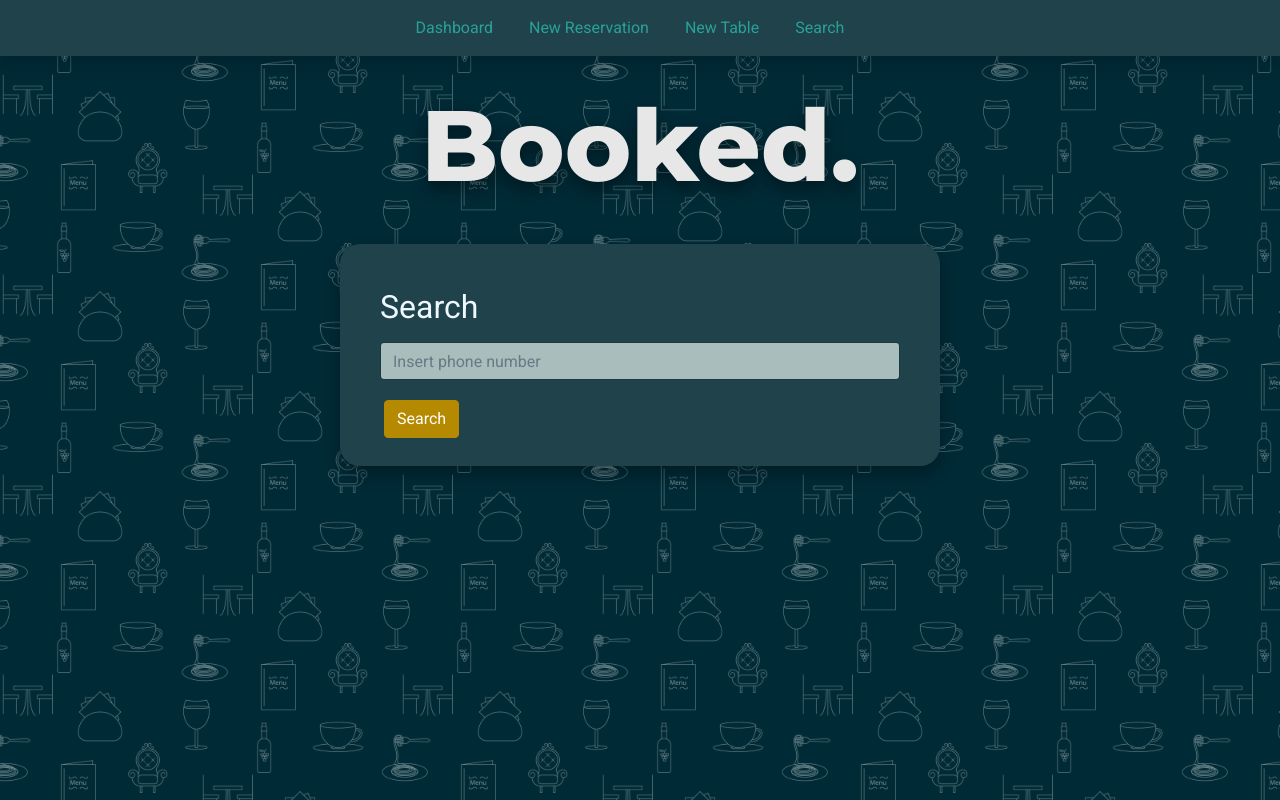
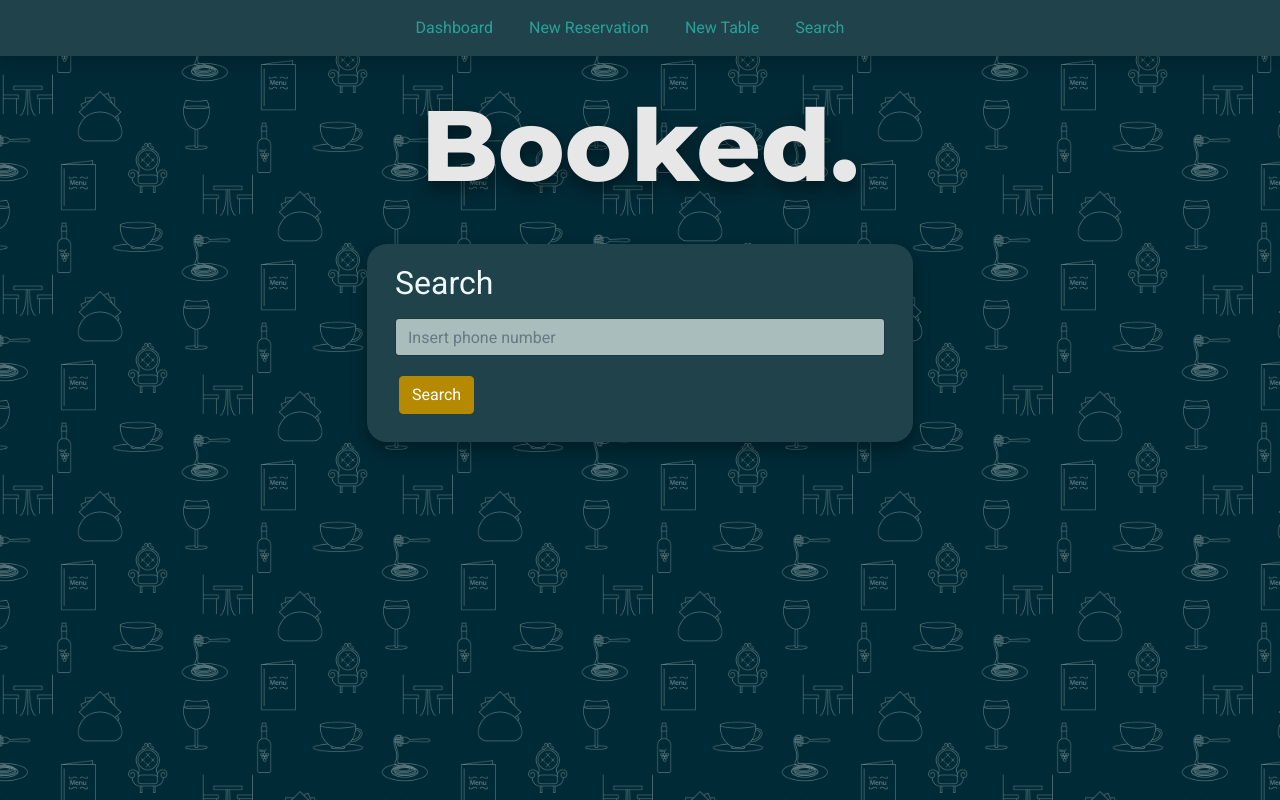
Before and after one commit to hebahiari/restaurant-reservation, a React (Create React App) app in the folder front-end/: page /search in a window 1280 px wide. Built offline with nearby package versions, Linux system fonts and the light colour scheme; no server answers; a web font is replaced by a local one.

Commit message:
updated menu page

```diff
--- a/front-end/public/index.html
+++ b/front-end/public/index.html
@@ -6,7 +6,7 @@
     <link href="%PUBLIC_URL%/favicon.ico" rel="icon" />
     <meta content="width=device-width, initial-scale=1" name="viewport" />
     <meta content="#000000" name="theme-color" />
-    <meta content="Periodic Tables - the ultimate restaurant reservation system" name="description" />
+    <meta content="Booked. - the ultimate restaurant reservation system" name="description" />
     <link href="https://fonts.googleapis.com/css2?family=Poppins:ital,wght@0,400;0,700;1,700&display=swap" rel="stylesheet" />
     <link crossorigin="anonymous" href="https://stackpath.bootstrapcdn.com/bootstrap/4.5.2/css/bootstrap.min.css" integrity="sha384-JcKb8q3iqJ61gNV9KGb8thSsNjpSL0n8PARn9HuZOnIxN0hoP+VmmDGMN5t9UJ0Z" rel="stylesheet" />
     <link crossorigin="anonymous" href="https://cdnjs.cloudflare.com/ajax/libs/open-iconic/1.1.1/font/css/open-iconic-bootstrap.min.css" integrity="sha512-UyNhw5RNpQaCai2EdC+Js0QL4RlVmiq41DkmCJsRV3ZxipG2L0HhTqIf/H9Hp8ez2EnFlkBnjRGJU2stW3Lj+w==" rel="stylesheet"
@@ -17,7 +17,7 @@
     <script crossorigin="anonymous" integrity="sha384-DfXdz2htPH0lsSSs5nCTpuj/zy4C+OGpamoFVy38MVBnE+IbbVYUew+OrCXaRkfj" src="https://code.jquery.com/jquery-3.5.1.slim.min.js"></script>
     <script crossorigin="anonymous" integrity="sha384-9/reFTGAW83EW2RDu2S0VKaIzap3H66lZH81PoYlFhbGU+6BZp6G7niu735Sk7lN" src="https://cdn.jsdelivr.net/npm/popper.js@1.16.1/dist/umd/popper.min.js"></script>
     <script crossorigin="anonymous" integrity="sha384-B4gt1jrGC7Jh4AgTPSdUtOBvfO8shuf57BaghqFfPlYxofvL8/KUEfYiJOMMV+rV" src="https://stackpath.bootstrapcdn.com/bootstrap/4.5.2/js/bootstrap.min.js"></script>
-    <title>Periodic Tables Restaurant Reservation System</title>
+    <title>Booked. Restaurant Reservation System</title>
 </head>
 
 <body>
--- a/front-end/src/Search/Search.js
+++ b/front-end/src/Search/Search.js
@@ -31,18 +31,22 @@ function Search() {
   );
 
   const loadingSpinner = (
-    <div className="card-main col-12 p-4 mb-3">
+    <div className="row  justify-content-center ">
+    <div className="card-main col-6 p-4 mb-3 justify-content-center">
     <div className="d-flex justify-content-center p-5 m-5">
       <div className="spinner-border" role="status">
         <span className="visually-hidden">Loading...</span>
       </div>
     </div>
     </div>
+    </div>
   );
 
   return (
     <>
-      <div className="card-main col-12 p-4 mb-3">
+    <div className="container">
+      <div className="row justify-content-center">
+      <div className="card-main col-6 pb-4 mb-3">
         <form className="mx-3" onSubmit={handleSubmit}>
           <h2 className="mb-3">Search</h2>
           <div className="mb-3">
@@ -63,16 +67,20 @@ function Search() {
         </form>
         <ErrorAlert error={searchError} />
       </div>
+      </div>
       {loading? loadingSpinner : null}
       {displayResult ? (
         found.length ? (
-          <div className="card-main col-12 p-4 mb-3">
+          <div className="row  justify-content-center ">
+          <div className="card-main col-6 p-4 mb-3">
             <ListReservations reservations={found} />
+          </div>
           </div>
         ) : (
           noReservationsFound
         )
       ) : null}
+      </div>
     </>
   );
 }
--- a/front-end/src/layout/Menu.js
+++ b/front-end/src/layout/Menu.js
@@ -42,17 +42,6 @@ function Menu() {
               &nbsp;Search
             </Link>
           </li>
-          <li>
-          {/* <div class="input-group">
-  <div className="form-outline">
-    <input type="search" id="form1" className="form-control" />
-    <label className="form-label" for="form1">Search by phone number</label>
-  </div>
-  <button type="button" className="btn btn-primary">
-    <i className="fas fa-search"></i>
-  </button>
-</div> */}
-          </li>
         </ul>
         <div className="text-center d-none d-md-inline">
           <button
```
